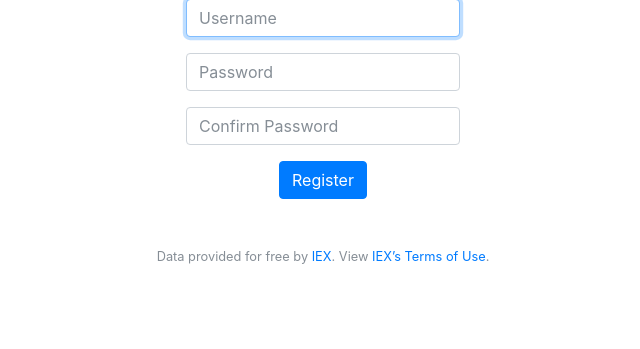
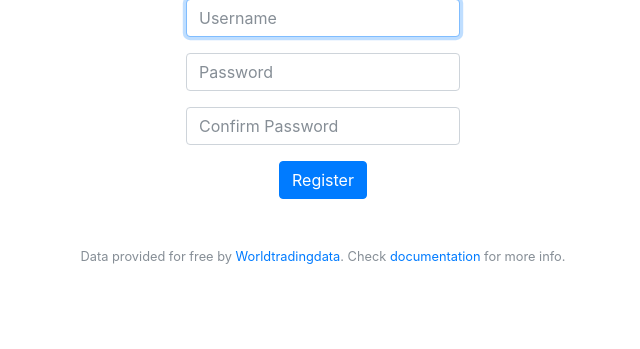
Before and after one commit to sliceyounice/cs50finance, a Flask app: page /register in a window 1280 px wide. Shown: the part 125-474 px from the top of the page, without its empty margins (317-957 px from the left). Run offline with Flask 2, Linux system fonts and the light colour scheme; some libraries are stand-ins or nearby versions.

Commit message:
changed layout

```diff
--- a/templates/layout.html
+++ b/templates/layout.html
@@ -61,7 +61,8 @@
         </main>
 
         <footer class="small text-center text-muted">
-            Data provided for free by <a href="https://iextrading.com/developer">IEX</a>. View <a href="https://iextrading.com/api-exhibit-a/">IEX’s Terms of Use</a>.
+            Data provided for free by <a href="https://www.worldtradingdata.com/">Worldtradingdata</a>.
+            Check <a href="https://www.worldtradingdata.com/documentation#introduction"> documentation</a> for more info.
         </footer>
 
     </body>
```
Also changed, not shown: README.md.
